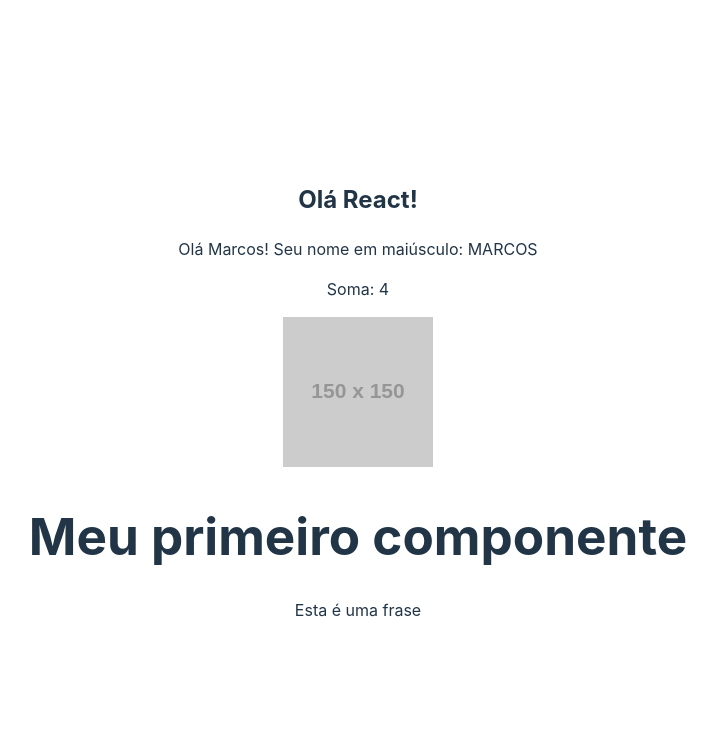
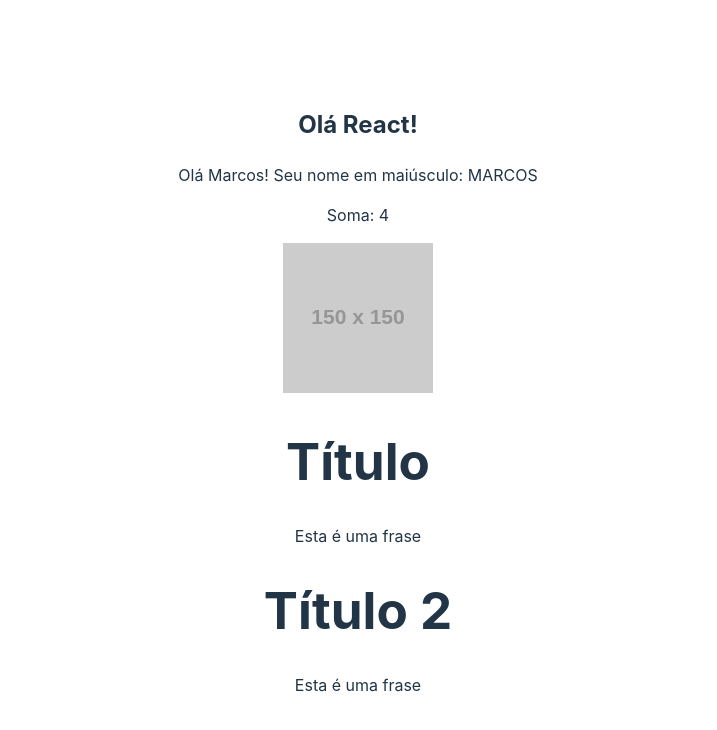
Before and after one commit to devmarquinhos/curly-guacamole, a React (Vite) app: page / in a window 1280 px wide. Shown: the top 730 px of the page, without its empty margins (282-999 px from the left). Built offline with nearby package versions, Linux system fonts and the light colour scheme.

Commit message:
:lipstick: Utilizando props

```diff
--- a/src/App.jsx
+++ b/src/App.jsx
@@ -16,7 +16,9 @@ function App() {
       <p>Olá {nome}! Seu nome em maiúsculo: {newNome}</p>
       <p>Soma: {soma(2, 2)}</p>
       <p><img src={url} alt="Placeholder 150x150" /></p>
-      <HelloWorld/>
+      <HelloWorld title="Título"/>
+      <HelloWorld title="Título 2"/>
+
     </div>
   )
 }
--- a/src/components/HelloWorld.jsx
+++ b/src/components/HelloWorld.jsx
@@ -1,9 +1,9 @@
 import Frase from "./Frase";
 
-export default function HelloWorld() {
+export default function HelloWorld(props) {
     return(
         <div>
-            <h1>Meu primeiro componente</h1>
+            <h1>{props.title}</h1>
             <Frase/>
         </div>
     )
```
